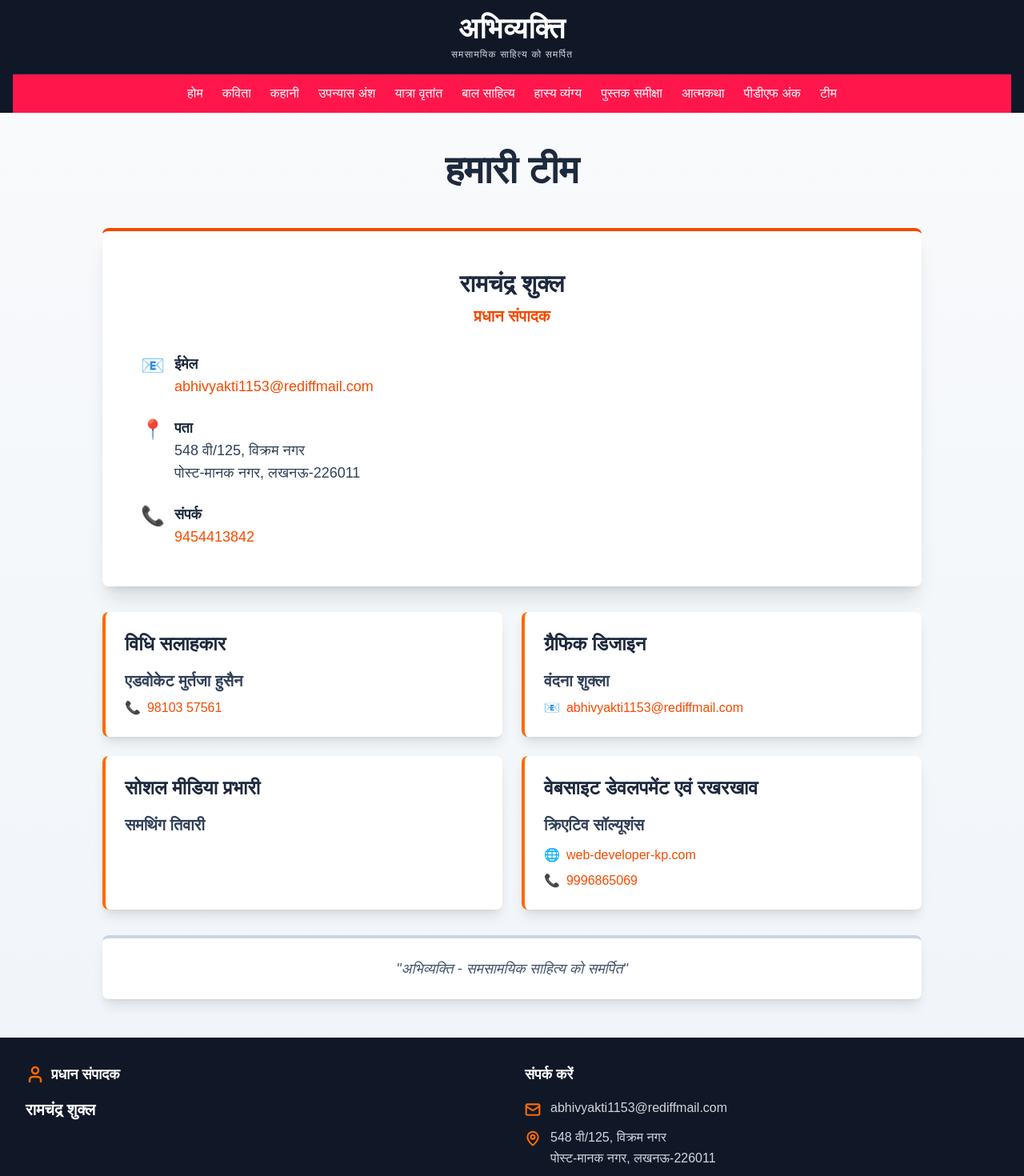
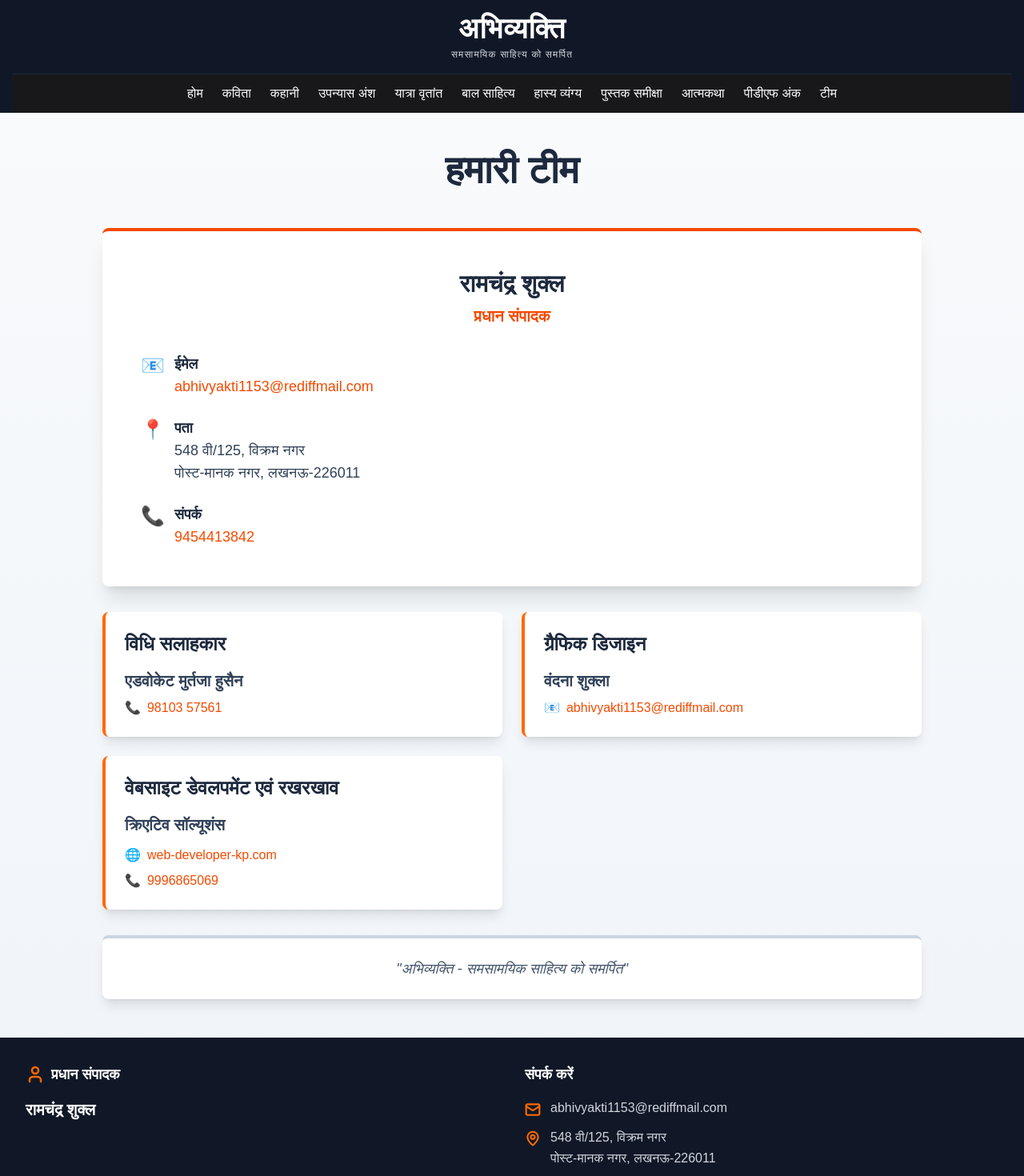
Before and after one commit to kp1153/abhivyakti, a Next.js app: page /team in a window 1280 px wide. Shown: the top 1470 px of the page at 80% size. Built offline with nearby package versions, Linux system fonts and the light colour scheme.

Commit message:
force deploy

```diff
--- a/app/team/page.js
+++ b/app/team/page.js
@@ -88,14 +88,7 @@ export default function Team() {
             </div>
           </div>
 
-          <div className="bg-white rounded-lg shadow-lg p-6 border-l-4 border-orange-500">
-            <h3 className="text-2xl font-bold text-slate-800 mb-4">
-              सोशल मीडिया प्रभारी
-            </h3>
-            <p className="text-xl font-semibold text-slate-700">
-              समथिंग तिवारी
-            </p>
-          </div>
+
 
           <div className="bg-white rounded-lg shadow-lg p-6 border-l-4 border-orange-500">
             <h3 className="text-2xl font-bold text-slate-800 mb-4">
--- a/components/Navbar.js
+++ b/components/Navbar.js
@@ -45,7 +45,7 @@ export default function Navbar() {
           </button>
         </div>
 
-        <div className={`${isOpen ? "block" : "hidden"} md:block`} style={{backgroundColor: 'rgb(255, 23, 76)'}}>
+        <div className={`${isOpen ? "block" : "hidden"} md:block bg-zinc-900`}>
           <div className="flex flex-col md:flex-row md:items-center md:justify-center gap-3 md:gap-6 py-3 text-sm md:text-base text-white">
             {navLinks.map((link) => (
               <Link
```
